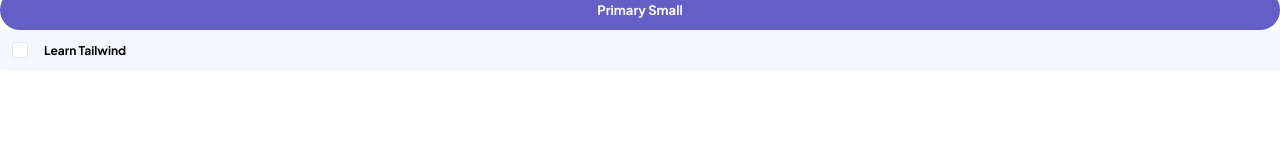
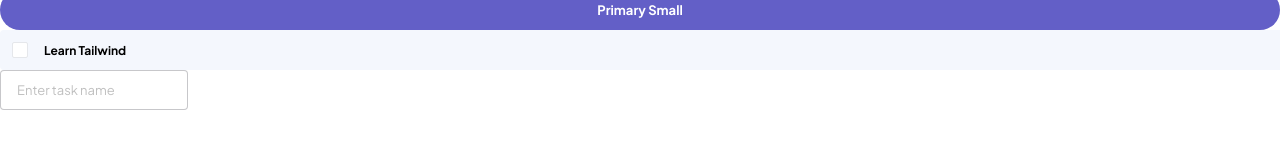
Before and after one commit to brianestraduh/kanban-board, an Angular app: page / in a window 1280 px wide. Shown: the part 190-338 px from the top of the page. Built offline with nearby package versions, Linux system fonts and the light colour scheme.

Commit message:
Input Component initial creation and styling is done.

```diff
--- a/src/app/app.component.html
+++ b/src/app/app.component.html
@@ -11,3 +11,4 @@
 </div>
 
 <app-checkbox subtaskTitle="Learn Tailwind"></app-checkbox>
+<app-input></app-input>
--- a/src/app/app.component.ts
+++ b/src/app/app.component.ts
@@ -2,11 +2,12 @@ import { Component, inject } from '@angular/core';
 import { ThemeService } from './shared/services/theme.service';
 import { ButtonComponent } from './shared/components/button/button.component';
 import { CheckboxComponent } from './shared/components/checkbox/checkbox.component';
+import { InputComponent } from './shared/components/input/input.component';
 
 @Component({
   selector: 'app-root',
   standalone: true,
-  imports: [ButtonComponent, CheckboxComponent],
+  imports: [ButtonComponent, CheckboxComponent, InputComponent],
   templateUrl: './app.component.html',
   styleUrl: './app.component.css',
 })
--- /dev/null
+++ b/src/app/shared/components/input/input.component.html
@@ -0,0 +1,8 @@
+<input
+  type="text"
+  name="subtask-name"
+  required
+  placeholder="Enter task name"
+  class="border-solid border rounded border-grey-2/25 border-opacity-25 placeholder-black/25 text-body-m h-10 p-4 focus:border-grey-4 focus:border-opacity-25 focus:outline-transparent"
+/>
+<!-- I have NOT implemented any logic for required field validation I will do this later -->
```
Also changed, not shown: src/app/shared/components/input/input.component.ts (added, +10 -0 lines), src/app/shared/components/input/input.component.css (added).
